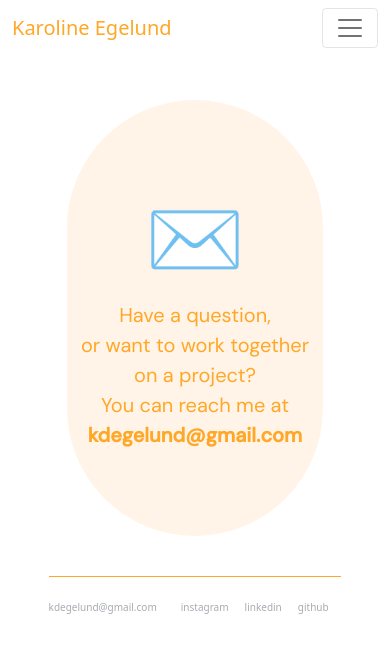
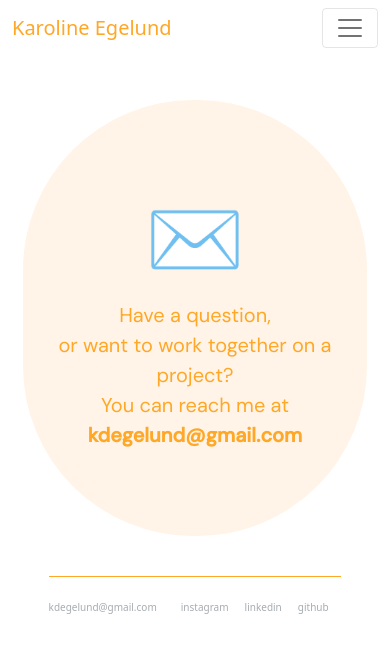
Before and after one commit to cowoakvalley/portfolio-KE, a plain HTML site: page contact.html in a window 390 px wide. Drawn offline with nearby package versions, Linux system fonts and the light colour scheme.

Commit message:
Responsive edits

```diff
--- a/styles/contact.css
+++ b/styles/contact.css
@@ -14,6 +14,9 @@
 @media (max-width: 767.98px) {
   .hero1 p {
     font-size: 20px !important;
+  }
+  .hero1 {
+    width: 94% !important;
   }
 }
 
```
